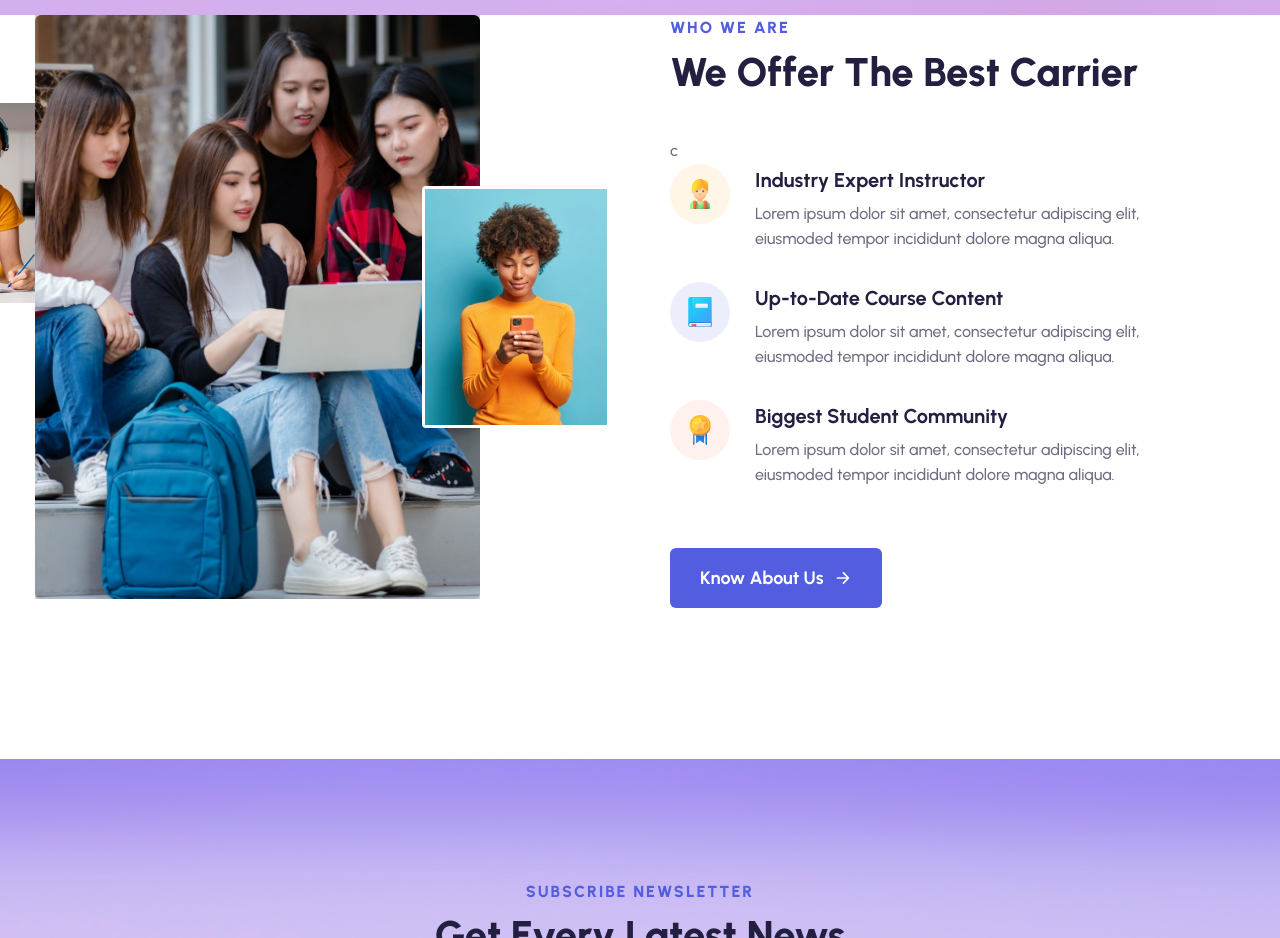
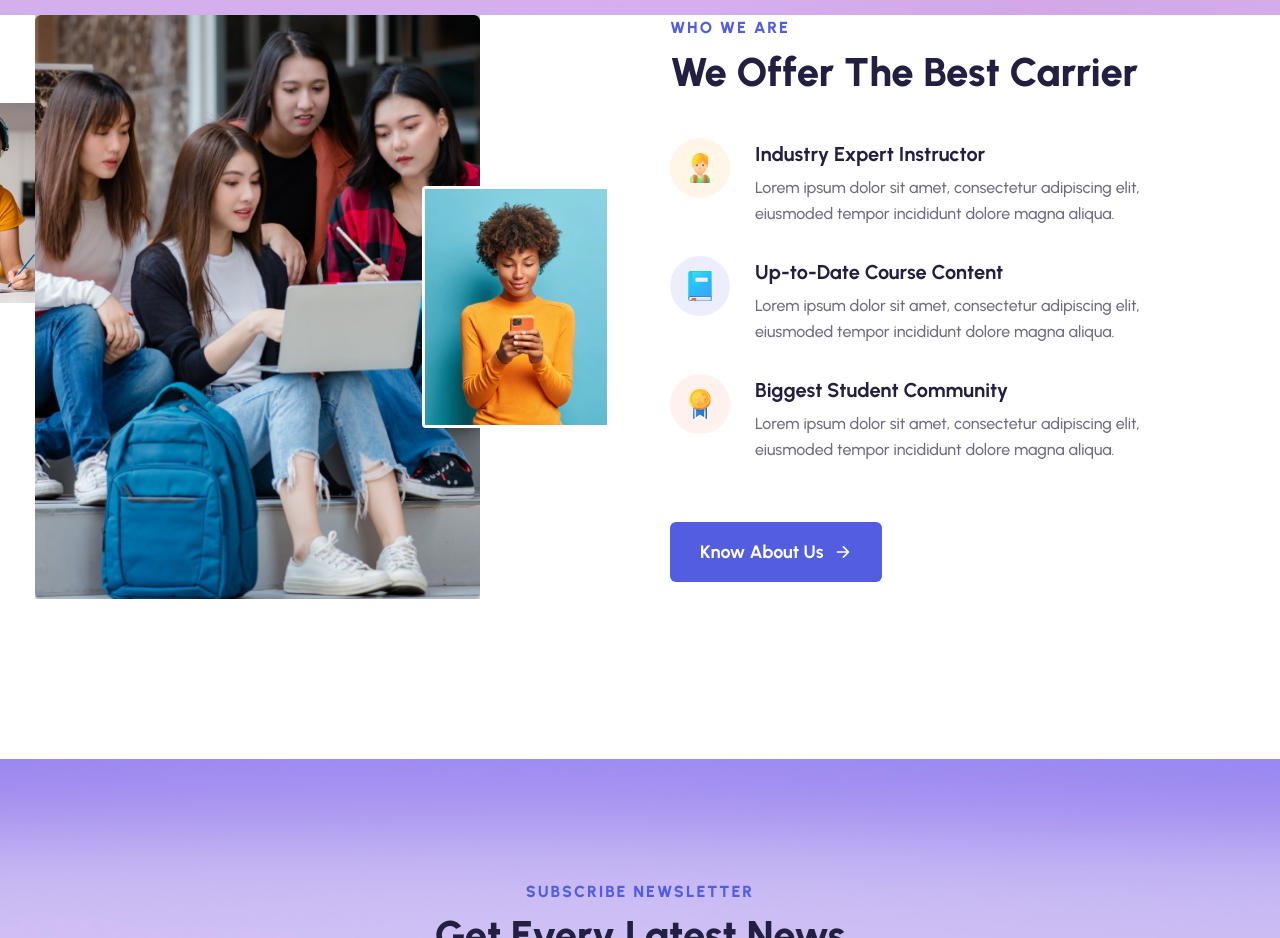
Before and after one commit to ShreyansSST/Doers-Academy, a plain HTML site: page index.html in a window 1280 px wide. Shown: the part 1920-2858 px from the top of the page. Drawn offline with nearby package versions, Linux system fonts and the light colour scheme.

Commit message:
Fixing Error

```diff
--- a/index.html
+++ b/index.html
@@ -643,7 +643,6 @@
             <h2 class="h2 section-title">We Offer The Best Carrier</h2>
 
             <ul class="about-list">
-c
               <li class="about-item">
 
                 <div class="item-icon item-icon-1">
```
